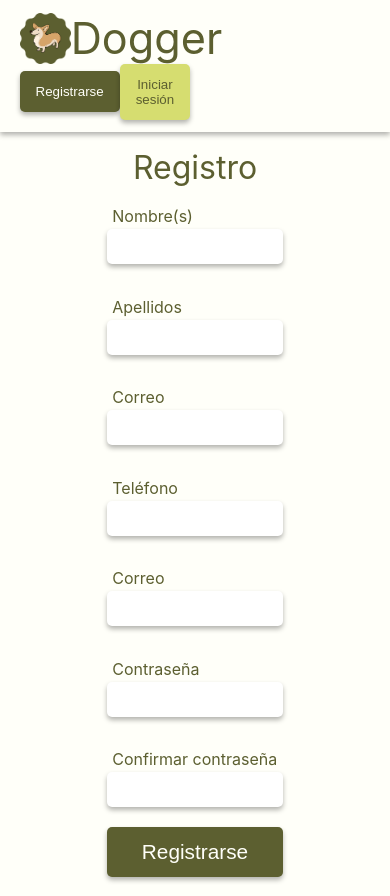
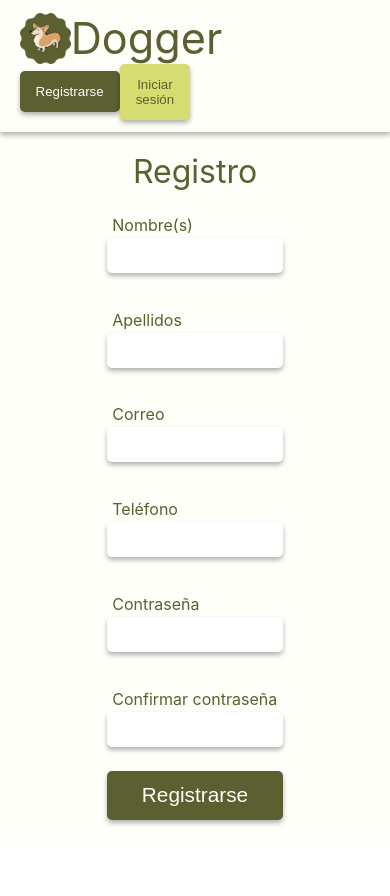
Before and after one commit to juliomenaya/dogger, a React (Create React App) app in the folder client/: page /log-up in a window 390 px wide. After the commit the page ends 844 px from the top, so only its background shows below. Built offline with nearby package versions, Linux system fonts and the light colour scheme.

Commit message:
hotfix logup phone validation & duplicated email input

```diff
--- a/client/src/containers/logup/index.js
+++ b/client/src/containers/logup/index.js
@@ -76,14 +76,6 @@ const LogUp = () => {
               value={values.phone}
             />
             <Input
-              error={errors.address}
-              label='Correo'
-              name='address'
-              onBlur={handleBlur}
-              onChange={handleChange}
-              value={values.address}
-            />
-            <Input
               error={errors.password}
               label='Contraseña'
               name='password'
--- a/client/src/validationSchemas/logup.js
+++ b/client/src/validationSchemas/logup.js
@@ -18,7 +18,7 @@ const logUpValidation = Yup.object().shape({
     .max(50, 'El apellido es demasiado largo')
     .required('Campo requerido'),
   phone: Yup.string()
-    .matches(/[0-9].{10,}/g, 'Debe tener diez digitos')
+    .matches(/[0-9]{10,}/g, 'Debe tener diez digitos')
     .required('Campo requerido'),
   address: Yup.string()
     .required('Campo requerido'),
```
